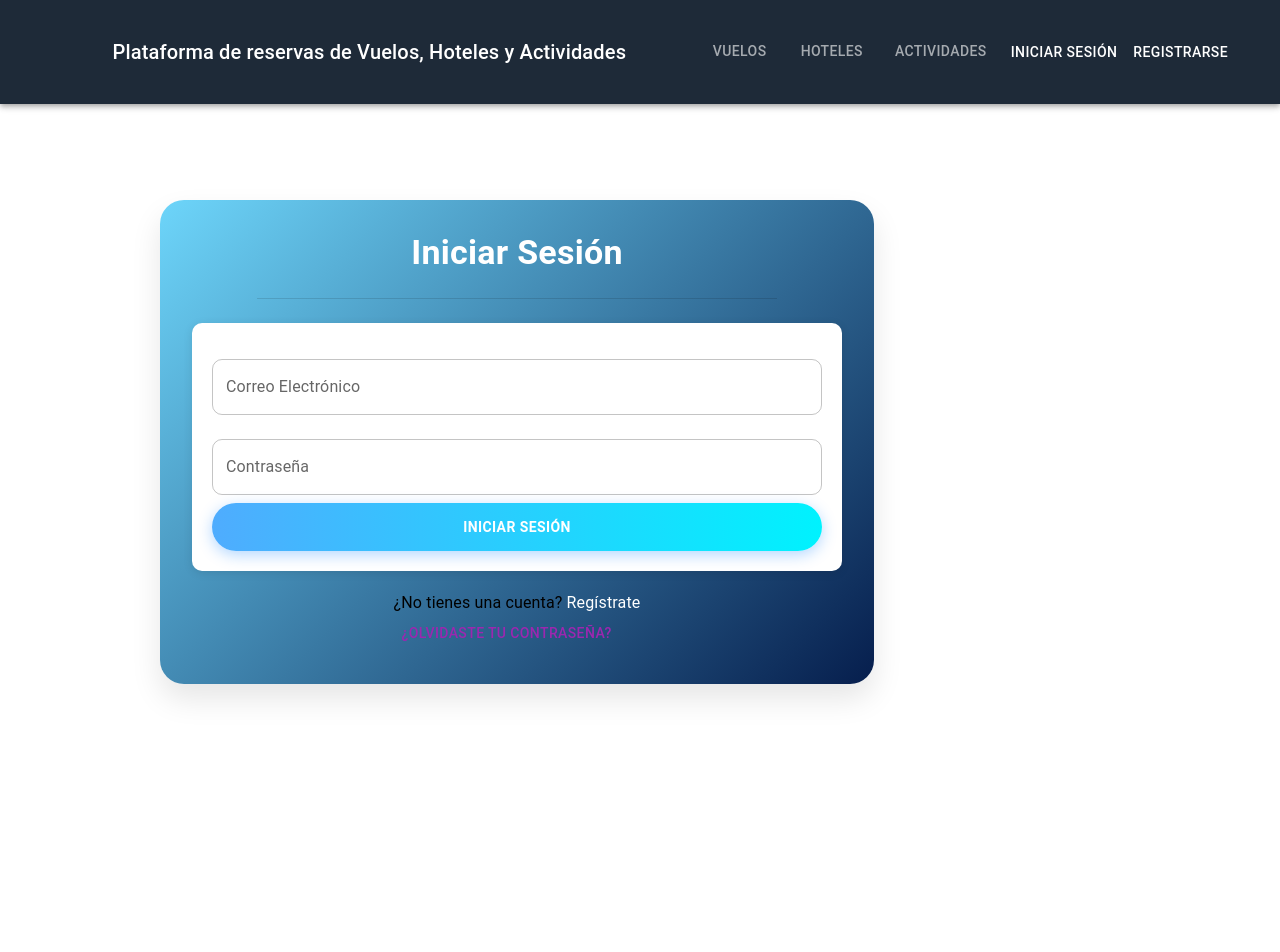
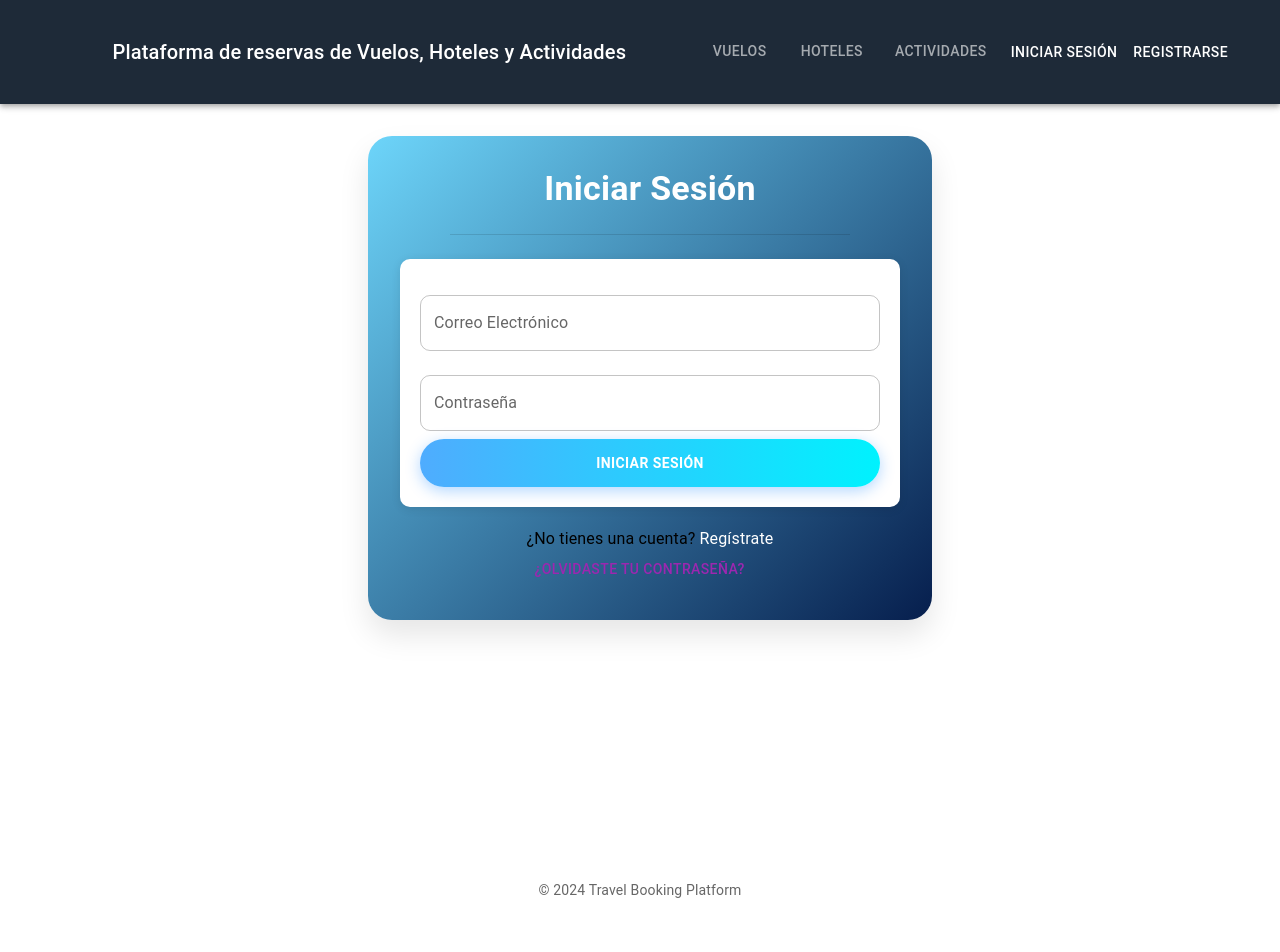
Before and after one commit to Rich07-bit/travel-booking-app, a React (Create React App) app: page /Login in a window 1280 px wide. Shown: the top 952 px of the page. After the commit the page ends 910 px from the top, so only its background shows below. Built offline with nearby package versions, Linux system fonts and the light colour scheme.

Commit message:
corregir aligment de login y register

```diff
--- a/src/components/Footer.js
+++ b/src/components/Footer.js
@@ -4,7 +4,7 @@ import { Container, Typography } from "@mui/material";
 
 const Footer = () => {
   return (
-    <footer style={{ marginTop: '500px', padding: '10px 0', fontStyle: 'bold'}}>
+    <footer style={{ marginTop: '250px', padding: '10px 0', fontStyle: 'bold'}}>
       <Container>
         <Typography variant="body2" color="textSecondary" align="center">
           © {new Date().getFullYear()} Travel Booking Platform
--- a/src/components/Login.js
+++ b/src/components/Login.js
@@ -66,8 +66,8 @@ const Login = () => {
       background: "linear-gradient(135deg, #6DD5FA 0%, #061e4d 100%)",
       boxShadow: "0 15px 30px rgba(0,0,0,0.1)",
       width: "200%",
-      maxWidth: 650,
-      margin: 12,
+      maxWidth: 500,
+      marginLeft: 38,
       position: "relative",
     }}>
       <motion.div
--- a/src/components/Register.js
+++ b/src/components/Register.js
@@ -39,11 +39,9 @@ const Register = ({ onClose }) => {
         text: "Tu cuenta ha sido creada correctamente.",
         confirmButtonColor: "#1976d2",
       }).then(() => {
-        // Redirigir a la página de login después de cerrar el modal
         navigate("/login");
       });
     } catch (error) {
-      // Mostrar el error de Firebase en un modal
       Swal.fire({
         icon: "error",
         title: "Error al registrar",
@@ -66,7 +64,7 @@ const Register = ({ onClose }) => {
         boxShadow: "0 15px 30px rgba(0,0,0,0.1)",
         width: "80%",
         maxWidth: 500,
-        margin: 5,
+        marginLeft: 38,
         position: "relative",
       }}
     >
```
